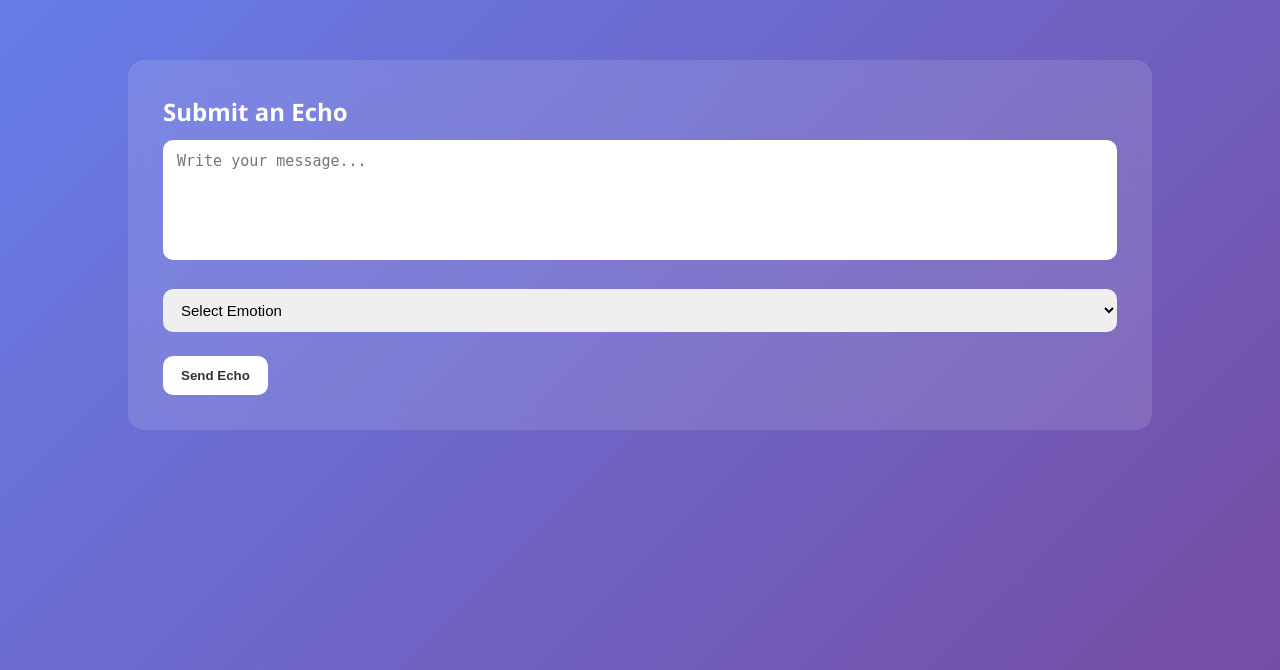
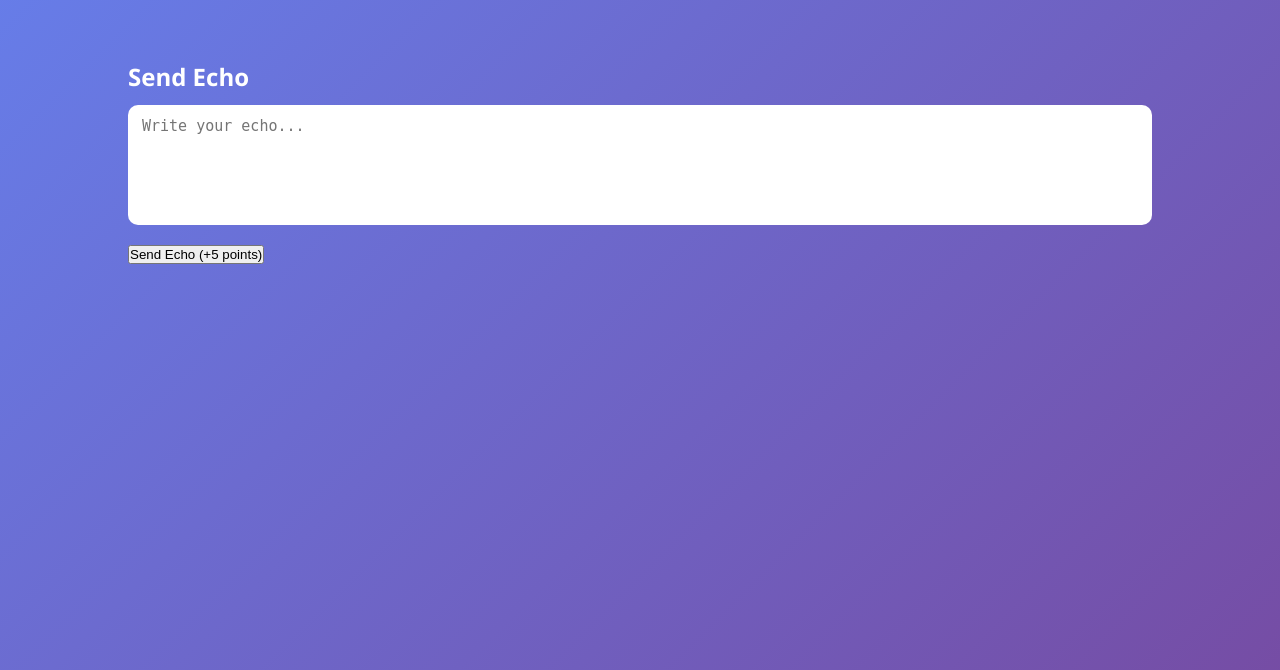
Before and after one commit to yashaswini-nalavala/Echovault-resilience-network, a Flask app: page /submit/1 in a window 1280 px wide. Shown: the part 58-728 px from the top of the page. Run offline with Flask 3, Linux system fonts and the light colour scheme.

Commit message:
Revise submit form for sending echoes

```diff
--- a/templates/submit.html
+++ b/templates/submit.html
@@ -1,22 +1,11 @@
 {% extends "base.html" %}
+{% block content %}
 
-{% block content %}
-<div class="card">
-    <h2>Submit an Echo</h2>
+<h2>Send Echo</h2>
 
-    <form method="POST">
-        <textarea name="content" placeholder="Write your message..." required></textarea>
+<form method="POST">
+<textarea name="content" placeholder="Write your echo..." required></textarea><br>
+<button type="submit">Send Echo (+5 points)</button>
+</form>
 
-        <select name="emotion" required>
-            <option value="">Select Emotion</option>
-            <option value="Happy">Happy</option>
-            <option value="Sad">Sad</option>
-            <option value="Anxious">Anxious</option>
-            <option value="Hopeful">Hopeful</option>
-            <option value="Grateful">Grateful</option>
-        </select>
-
-        <button type="submit" class="btn">Send Echo</button>
-    </form>
-</div>
 {% endblock %}
```
